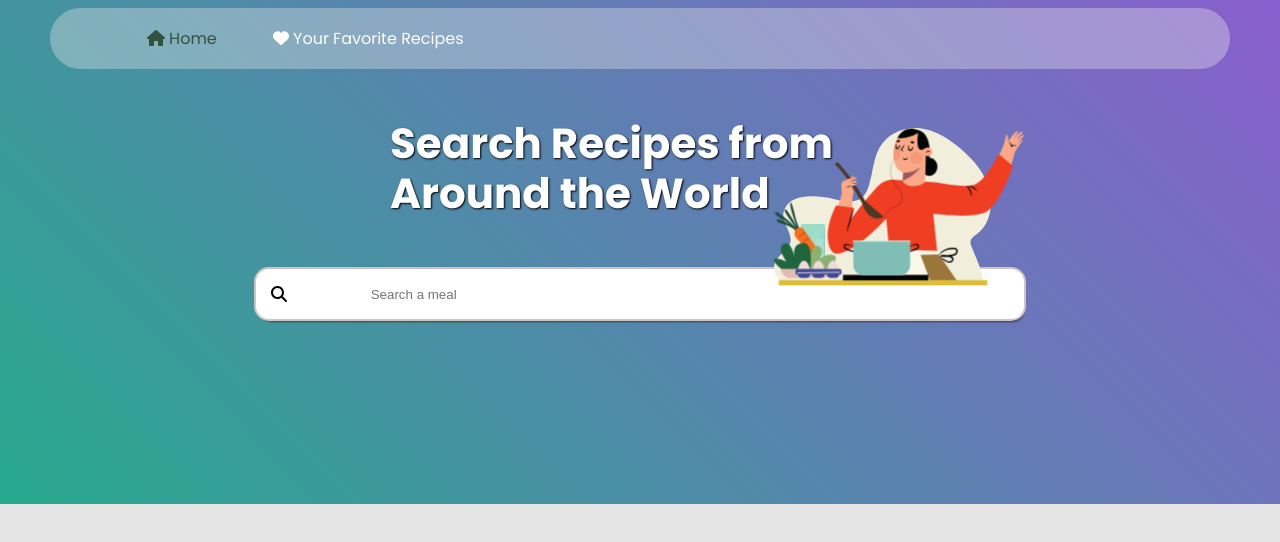
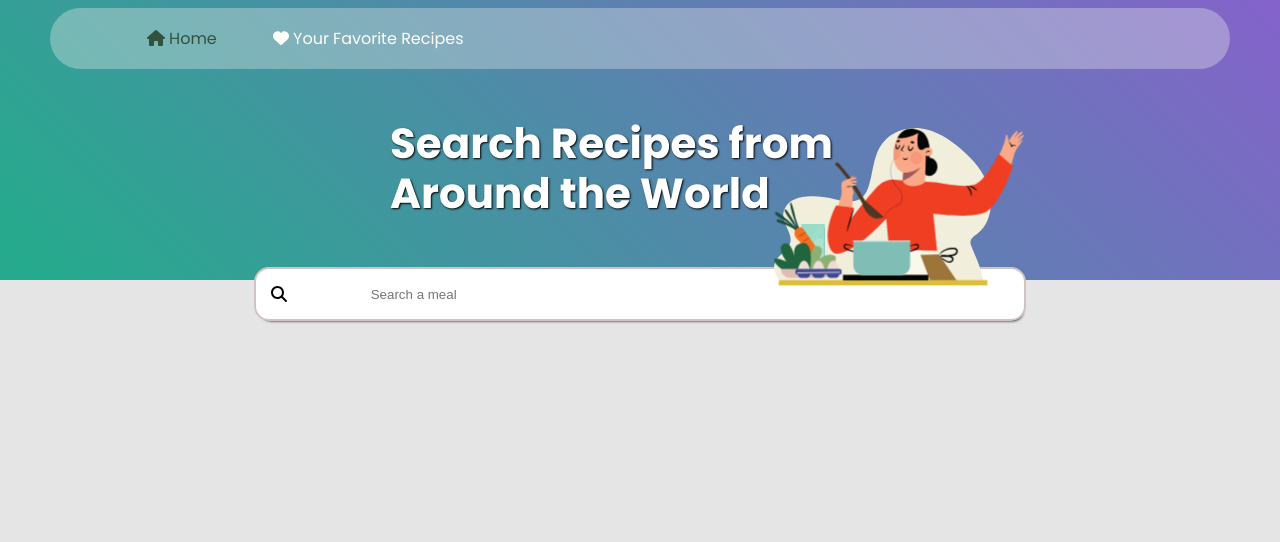
Before and after one commit to ChrisWongAtCUHK/react-recipe-app, a React (Create React App) app: page / in a window 1280 px wide. Shown: the top 542 px of the page. Built offline with nearby package versions, Linux system fonts and the light colour scheme.

Commit message:
Fune tune the max-height

```diff
--- a/src/App.css
+++ b/src/App.css
@@ -51,7 +51,7 @@
   margin-bottom: 24px;
   padding: 4px 0 0 0;
   min-height: 250px;
-  max-height: 500px;
+  max-height: 276px;
 }
 .source {
   text-align: center;
--- a/src/pages/Home.js
+++ b/src/pages/Home.js
@@ -18,8 +18,6 @@ function Home() {
     axios
       .get(`https://www.themealdb.com/api/json/v1/1/search.php?s=${search}`)
       .then((response) => {
-        console.log(search)
-        console.log(response.data)
         if (response.data.meals) {
           setMeals(() => response.data.meals)
           setInfo(() => '')
```
